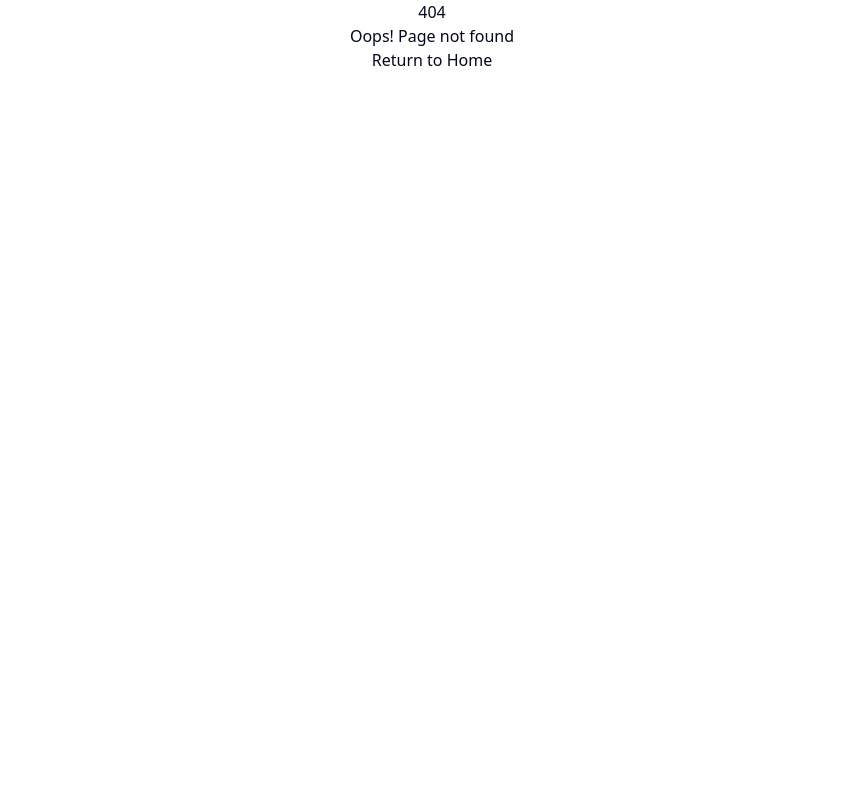
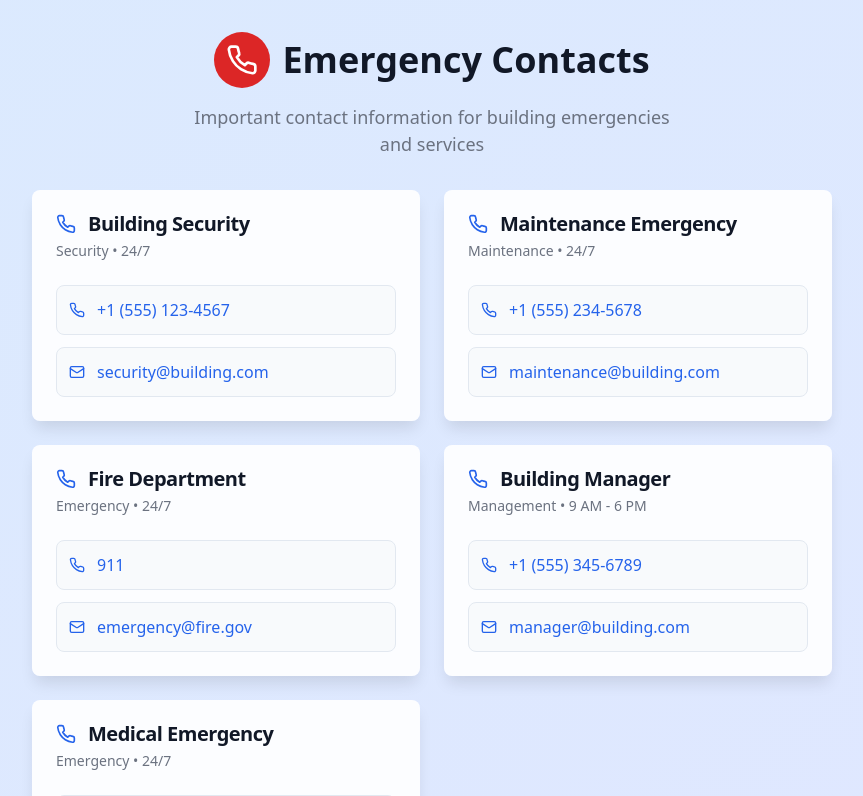
Before and after one commit to Nitin-Penupala/village-nexus-connect, a React (Vite) app: page /emergency-contacts in a window 1280 px wide. Before the commit this address had no page. Shown: the top 796 px of the page, without its empty margins (208-1071 px from the left). Built offline with nearby package versions, Linux system fonts and the light colour scheme.

Commit message:
feat: Add emergency contacts page
Adds a new page accessible via a hyperlink in the sidebar, displaying emergency contact information.

```diff
--- a/src/App.jsx
+++ b/src/App.jsx
@@ -6,6 +6,7 @@ import { QueryClient, QueryClientProvider } from "@tanstack/react-query";
 import { BrowserRouter, Routes, Route } from "react-router-dom";
 import Index from "./pages/Index";
 import AdminLogin from "./pages/AdminLogin";
+import EmergencyContacts from "./pages/EmergencyContacts";
 import NotFound from "./pages/NotFound";
 
 const queryClient = new QueryClient();
@@ -19,6 +20,7 @@ const App = () => (
         <Routes>
           <Route path="/" element={<Index />} />
           <Route path="/admin-login" element={<AdminLogin />} />
+          <Route path="/emergency-contacts" element={<EmergencyContacts />} />
           {/* ADD ALL CUSTOM ROUTES ABOVE THE CATCH-ALL "*" ROUTE */}
           <Route path="*" element={<NotFound />} />
         </Routes>
--- /dev/null
+++ b/src/pages/EmergencyContacts.jsx
@@ -0,0 +1,181 @@
+
+import { Phone, Mail, ArrowLeft, Shield } from "lucide-react";
+import { Button } from "@/components/ui/button";
+import { Card, CardContent, CardHeader, CardTitle } from "@/components/ui/card";
+import { useNavigate } from "react-router-dom";
+
+const EmergencyContacts = () => {
+  const navigate = useNavigate();
+
+  const emergencyContacts = [
+    {
+      name: "Building Security",
+      phone: "+1 (555) 123-4567",
+      email: "security@building.com",
+      department: "Security",
+      available: "24/7"
+    },
+    {
+      name: "Maintenance Emergency",
+      phone: "+1 (555) 234-5678",
+      email: "maintenance@building.com",
+      department: "Maintenance",
+      available: "24/7"
+    },
+    {
+      name: "Fire Department",
+      phone: "911",
+      email: "emergency@fire.gov",
+      department: "Emergency",
+      available: "24/7"
+    },
+    {
+      name: "Building Manager",
+      phone: "+1 (555) 345-6789",
+      email: "manager@building.com",
+      department: "Management",
+      available: "9 AM - 6 PM"
+    },
+    {
+      name: "Medical Emergency",
+      phone: "911",
+      email: "emergency@medical.gov",
+      department: "Emergency",
+      available: "24/7"
+    }
+  ];
+
+  return (
+    <div style={{
+      minHeight: "100vh",
+      background: "linear-gradient(to bottom right, #dbeafe, #e0e7ff)",
+      padding: "32px 16px"
+    }}>
+      <div style={{ maxWidth: "800px", margin: "0 auto" }}>
+        {/* Header */}
+        <div style={{ textAlign: "center", marginBottom: "32px" }}>
+          <div style={{ display: "flex", justifyContent: "center", alignItems: "center", gap: "12px", marginBottom: "16px" }}>
+            <div style={{ padding: "12px", backgroundColor: "#dc2626", borderRadius: "50%" }}>
+              <Phone style={{ height: "32px", width: "32px", color: "white" }} />
+            </div>
+            <h1 style={{ fontSize: "2.25rem", fontWeight: "bold", color: "#111827" }}>Emergency Contacts</h1>
+          </div>
+          <p style={{ fontSize: "1.125rem", color: "#6b7280", maxWidth: "32rem", margin: "0 auto" }}>
+            Important contact information for building emergencies and services
+          </p>
+        </div>
+
+        {/* Emergency Contacts Grid */}
+        <div style={{ display: "grid", gridTemplateColumns: "repeat(auto-fit, minmax(350px, 1fr))", gap: "24px", marginBottom: "32px" }}>
+          {emergencyContacts.map((contact, index) => (
+            <Card key={index} style={{
+              backgroundColor: "rgba(255, 255, 255, 0.9)",
+              backdropFilter: "blur(8px)",
+              border: "none",
+              boxShadow: "0 10px 15px -3px rgba(0, 0, 0, 0.1)"
+            }}>
+              <CardHeader>
+                <CardTitle style={{
+                  display: "flex",
+                  alignItems: "center",
+                  gap: "12px",
+                  fontSize: "1.25rem",
+                  color: "#111827"
+                }}>
+                  <Phone style={{ height: "20px", width: "20px", color: "#2563eb" }} />
+                  {contact.name}
+                </CardTitle>
+                <div style={{
+                  fontSize: "0.875rem",
+                  color: "#6b7280",
+                  fontWeight: "500"
+                }}>
+                  {contact.department} • {contact.available}
+                </div>
+              </CardHeader>
+              <CardContent>
+                <div style={{ display: "flex", flexDirection: "column", gap: "12px" }}>
+                  <a
+                    href={`tel:${contact.phone}`}
+                    style={{
+                      display: "flex",
+                      alignItems: "center",
+                      gap: "12px",
+                      padding: "12px",
+                      backgroundColor: "#f8fafc",
+                      borderRadius: "8px",
+                      color: "#2563eb",
+                      textDecoration: "none",
+                      fontSize: "1rem",
+                      fontWeight: "500",
+                      border: "1px solid #e2e8f0",
+                      transition: "all 0.2s ease"
+                    }}
+                    onMouseOver={(e) => {
+                      e.target.style.backgroundColor = "#e2e8f0";
+                      e.target.style.transform = "translateY(-1px)";
+                    }}
+                    onMouseOut={(e) => {
+                      e.target.style.backgroundColor = "#f8fafc";
+                      e.target.style.transform = "translateY(0)";
+                    }}
+                  >
+                    <Phone style={{ height: "16px", width: "16px" }} />
+                    {contact.phone}
+                  </a>
+                  <a
+                    href={`mailto:${contact.email}`}
+                    style={{
+                      display: "flex",
+                      alignItems: "center",
+                      gap: "12px",
+                      padding: "12px",
+                      backgroundColor: "#f8fafc",
+                      borderRadius: "8px",
+                      color: "#2563eb",
+                      textDecoration: "none",
+                      fontSize: "1rem",
+                      fontWeight: "500",
+                      border: "1px solid #e2e8f0",
+                      transition: "all 0.2s ease"
+                    }}
+                    onMouseOver={(e) => {
+                      e.target.style.backgroundColor = "#e2e8f0";
+                      e.target.style.transform = "translateY(-1px)";
+                    }}
+                    onMouseOut={(e) => {
+                      e.target.style.backgroundColor = "#f8fafc";
+                      e.target.style.transform = "translateY(0)";
+                    }}
+                  >
+                    <Mail style={{ height: "16px", width: "16px" }} />
+                    {contact.email}
+                  </a>
+                </div>
+              </CardContent>
+            </Card>
+          ))}
+        </div>
+
+        {/* Back Button */}
+        <div style={{ textAlign: "center" }}>
+          <Button
+            onClick={() => navigate("/")}
+            style={{
+              backgroundColor: "#2563eb",
+              color: "white",
+              padding: "12px 24px",
+              fontSize: "1rem",
+              fontWeight: "500"
+            }}
+          >
+            <ArrowLeft style={{ height: "16px", width: "16px", marginRight: "8px" }} />
+            Back to Complaints
+          </Button>
+        </div>
+      </div>
+    </div>
+  );
+};
+
+export default EmergencyContacts;
--- a/src/pages/Index.jsx
+++ b/src/pages/Index.jsx
@@ -254,12 +254,32 @@ const Index = () => {
         <div style={{ padding: "24px" }}>
           {/* Sidebar Header */}
           <div style={{ display: "flex", justifyContent: "space-between", alignItems: "center", marginBottom: "24px" }}>
-            <h2 style={{ fontSize: "1.25rem", fontWeight: "bold", color: "#111827" }}>Emergency Contacts</h2>
+            <h2 style={{ fontSize: "1.25rem", fontWeight: "bold", color: "#111827" }}>Quick Access</h2>
             <Button
               onClick={() => setSidebarOpen(false)}
               style={{ padding: "8px", backgroundColor: "transparent", border: "none" }}
             >
               <X style={{ height: "20px", width: "20px", color: "#6b7280" }} />
+            </Button>
+          </div>
+
+          {/* Emergency Contacts Link */}
+          <div style={{ marginBottom: "24px" }}>
+            <Button
+              onClick={() => navigate('/emergency-contacts')}
+              style={{
+                width: "100%",
+                backgroundColor: "#2563eb",
+                color: "white",
+                padding: "12px",
+                borderRadius: "8px",
+                border: "none",
+                fontSize: "0.875rem",
+                fontWeight: "500"
+              }}
+            >
+              <Phone style={{ height: "16px", width: "16px", marginRight: "8px" }} />
+              Emergency Contacts
             </Button>
           </div>
 
@@ -283,9 +303,12 @@ const Index = () => {
             </Button>
           </div>
 
-          {/* Emergency Contacts */}
+          {/* Emergency Contacts Preview */}
+          <div style={{ marginBottom: "16px" }}>
+            <h3 style={{ fontSize: "1rem", fontWeight: "600", color: "#111827", marginBottom: "12px" }}>Quick Contacts</h3>
+          </div>
           <div style={{ display: "flex", flexDirection: "column", gap: "16px" }}>
-            {emergencyContacts.map((contact, index) => (
+            {emergencyContacts.slice(0, 3).map((contact, index) => (
               <div key={index} style={{
                 backgroundColor: "white",
                 borderRadius: "8px",
```
